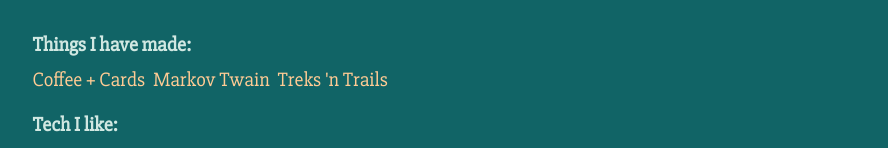
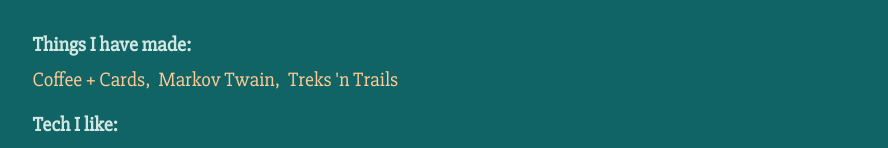
Before and after one commit to jodinkansagor/portfolio-react, a React app: page / in a window 1280 px wide. Shown: the part 299-447 px from the top of the page, without its empty margins (193-1081 px from the left). Built offline with nearby package versions, Linux system fonts and the light colour scheme.

Commit message:
added a couple of commas

```diff
--- a/src/components/NewHome/Projects.js
+++ b/src/components/NewHome/Projects.js
@@ -7,8 +7,8 @@ const Projects = () => (
       <h1>Things I have made: </h1>
     </section>
     <section>
-      <a href="https://coffeepluscardspdx.herokuapp.com" target="_blank">Coffee + Cards</a>
-      <a href="https://markovtwain.herokuapp.com" target="_blank">Markov Twain</a>
+      <a href="https://coffeepluscardspdx.herokuapp.com" target="_blank">Coffee + Cards,</a>
+      <a href="https://markovtwain.herokuapp.com" target="_blank">Markov Twain,</a>
       <a href="https://unicorn-gathering.herokuapp.com/" target="_blank">Treks &apos;n Trails</a>
     </section>
   </section>
```
